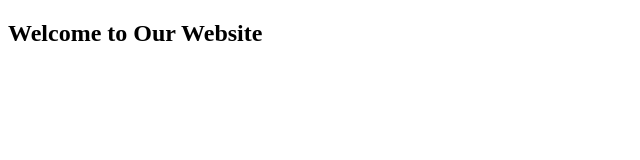
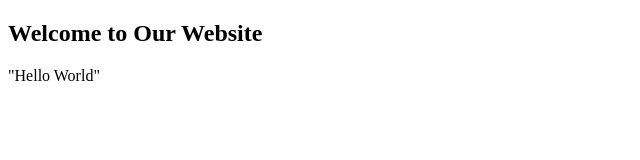
Before and after one commit to tsotne01/collaboration-with-showik, a plain HTML site: page index.html in a window 1280 px wide. Shown: the whole page, without its empty margins (0-640 px from the left). Drawn offline with Linux system fonts and the light colour scheme.

Commit message:
fix: add hello world text

```diff
--- a/index.html
+++ b/index.html
@@ -10,6 +10,7 @@
     <main>
         <section class="hero">
             <h1>Welcome to Our Website</h1>
+            <p>"Hello World"</p>
         </section>
         <section></section>
         <section></section>
```
